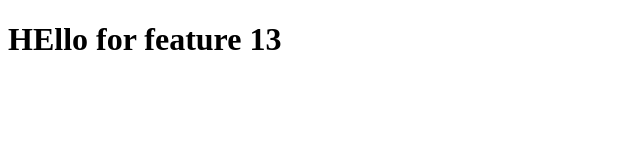
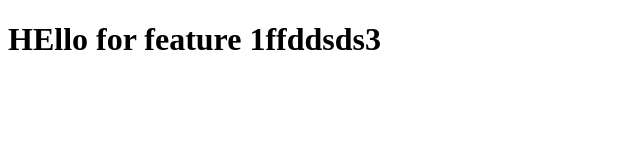
Before and after one commit to RahulGridship/mynewrepo, a plain HTML site: page index.html in a window 1280 px wide. Shown: the whole page, without its empty margins (0-640 px from the left). Drawn offline with Linux system fonts and the light colour scheme.

Commit message:
i changes this file

```diff
--- a/index.html
+++ b/index.html
@@ -6,6 +6,6 @@
     <title>Document</title>
 </head>
 <body>
-    <h1>HEllo for feature 13</h1>
+    <h1>HEllo for feature 1ffddsds3</h1>
 </body>
 </html>
```
Also changed, not shown: test.html (+1 -1 lines).
